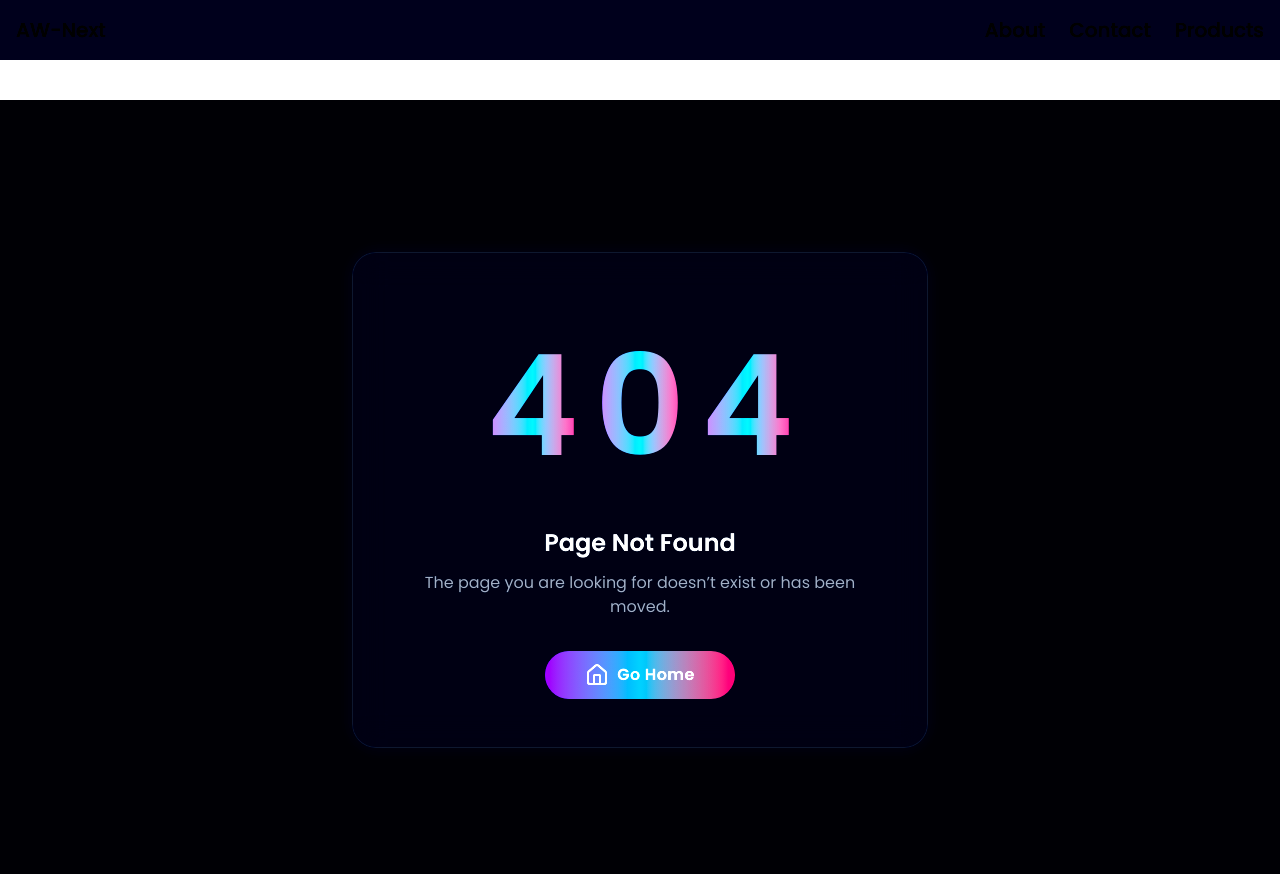
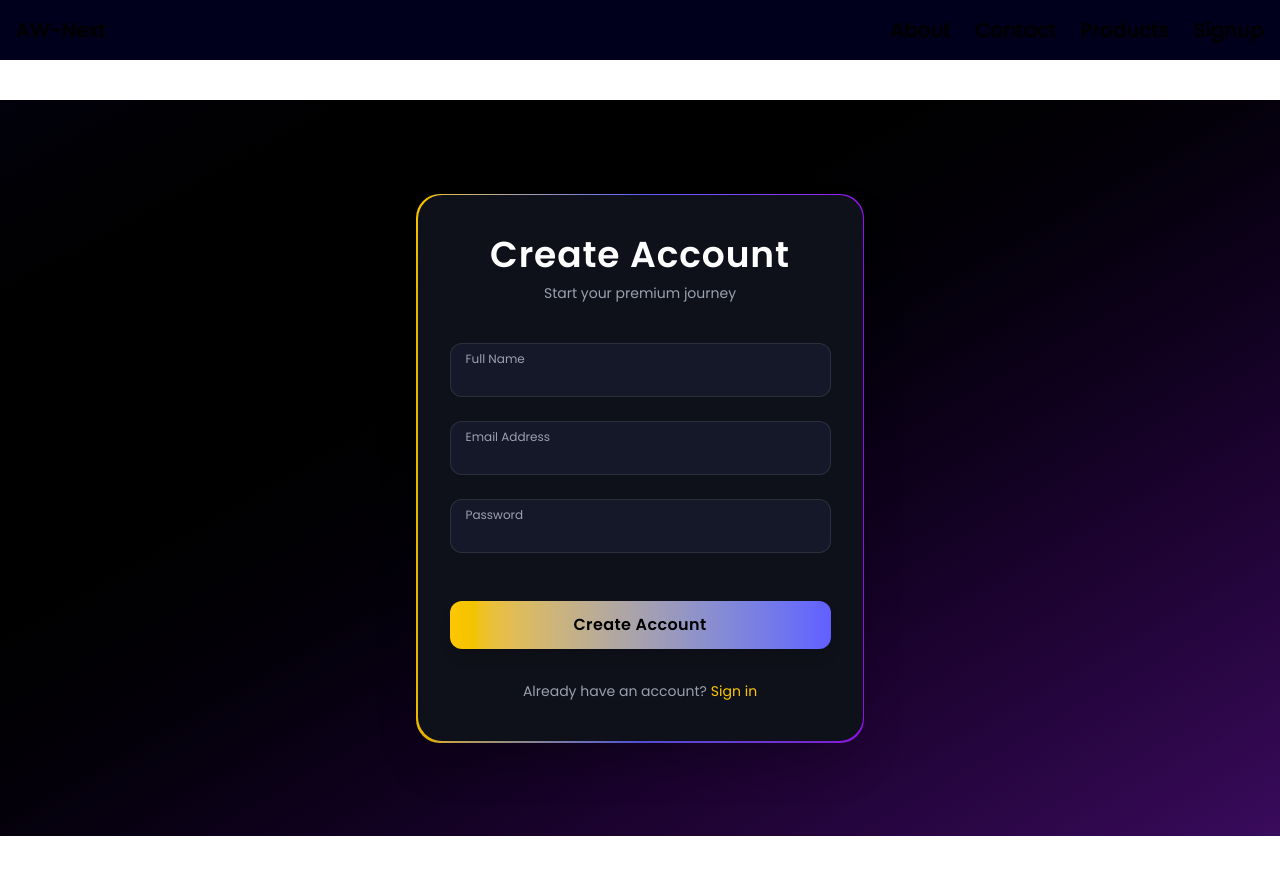
Before and after one commit to awadi99/Next.js-Journey, a Next.js app: page /signup in a window 1280 px wide. Before the commit this address had no page. Shown: the top 874 px of the page. After the commit the page ends 836 px from the top, so only its background shows below. Built offline with nearby package versions, Linux system fonts and the light colour scheme.

Commit message:
useRouter next.js

```diff
--- a/src/Components/Nav.jsx
+++ b/src/Components/Nav.jsx
@@ -8,6 +8,7 @@ function Nav(){
                     <Link href="/about">About</Link>
                     <Link href="/contact">Contact</Link>
                     <Link href="/product">Products</Link>
+                    <Link href="/signup">Signup</Link>
                 </div>
             </div>
         </>
--- /dev/null
+++ b/src/app/(user)/signup/layout.js
@@ -0,0 +1,78 @@
+// import "./globals.css";
+import Nav from "@/Components/Nav";
+import { Poppins } from "next/font/google";
+
+const Pop = Poppins({
+  subsets: ["latin"],
+  weight: ["400", "500", "600"],
+});
+
+
+export const metadata = {
+  title: {
+    default: "My Portfolio | Full Stack Developer",
+    template: "%s | My Portfolio",
+  },
+
+  description:
+    "Welcome to my personal portfolio website. I am a Full Stack Developer skilled in MERN Stack, React, Next.js, and modern web technologies.",
+
+  keywords: [
+    "Portfolio",
+    "Web Developer",
+    "Full Stack Developer",
+    "MERN Stack",
+    "React",
+    "Next.js",
+    "JavaScript",
+    "Frontend Developer",
+    "Backend Developer",
+  ],
+
+  authors: [
+    { name: "Aditya Waghmare "}
+  ],
+
+  creator: "Aditya Waghmare",
+
+  metadataBase: new URL("https://your-website-url.com"),
+
+  openGraph: {
+    title: "My Portfolio | Full Stack Developer",
+    description:
+      "Personal portfolio showcasing my skills, projects, and experience in web development.",
+    url: "https://your-website-url.com",
+    siteName: "My Portfolio",
+    images: [
+      {
+        url: "/og-image.png",
+        width: 1200,
+        height: 630,
+        alt: "Portfolio preview image",
+      },
+    ],
+    locale: "en_US",
+    type: "website",
+  },
+
+  twitter: {
+    card: "summary_large_image",
+    title: "My Portfolio | Full Stack Developer",
+    description:
+      "Welcome to my personal portfolio website made using Next.js.",
+    images: ["/og-image.png"],
+  },
+
+  themeColor: "#ffffff",
+};
+
+export default function RootLayout({ children }) {
+  return (
+    <html lang="en">
+      <body className={Pop.className} >
+        {/* <Nav /> */}
+        {children}
+      </body>
+    </html>
+  );
+}
--- /dev/null
+++ b/src/app/(user)/signup/page.jsx
@@ -0,0 +1,115 @@
+"use client";
+
+import { useState } from "react";
+import { motion } from "framer-motion";
+import { useRouter } from "next/navigation";
+
+export default function Signup() {
+    const route = useRouter()
+    const [formData, setFormData] = useState({
+        name: "",
+        email: "",
+        password: "",
+    });
+
+    const handleChange = (e) =>
+        setFormData({ ...formData, [e.target.name]: e.target.value });
+
+    const handleSubmit = (e) => {
+        e.preventDefault();
+        console.log(formData);
+        route.push("/");
+
+    };
+
+    return (
+        <div className="relative flex items-center justify-center px-4
+min-h-[calc(100vh-64px)]">
+
+            {/* Animated background gradient */}
+            <motion.div
+                animate={{ backgroundPosition: ["0% 50%", "100% 50%", "0% 50%"] }}
+                transition={{ duration: 12, repeat: Infinity }}
+                className="absolute inset-0 bg-gradient-to-br from-indigo-900 via-black to-purple-900 bg-[length:200%_200%]"
+            />
+
+            {/* Card Wrapper */}
+            <motion.div
+                initial={{ opacity: 0, y: 60 }}
+                animate={{ opacity: 1, y: 0 }}
+                transition={{ duration: 0.8, ease: "easeOut" }}
+                className="relative z-10 w-full max-w-md"
+            >
+                <div className="rounded-3xl p-[1.5px] bg-gradient-to-r from-yellow-400 via-indigo-500 to-purple-600">
+                    <div className="bg-[#0f111a] rounded-3xl px-8 py-10 shadow-2xl">
+
+                        {/* Heading */}
+                        <motion.div
+                            initial={{ opacity: 0 }}
+                            animate={{ opacity: 1 }}
+                            transition={{ delay: 0.3 }}
+                            className="text-center mb-10"
+                        >
+                            <h2 className="text-4xl font-semibold text-white tracking-wide">
+                                Create Account
+                            </h2>
+                            <p className="text-gray-400 mt-2 text-sm">
+                                Start your premium journey
+                            </p>
+                        </motion.div>
+
+                        {/* Form */}
+                        <form onSubmit={handleSubmit} className="space-y-6">
+
+                            {/* Input Group */}
+                            {[
+                                { label: "Full Name", name: "name", type: "text" },
+                                { label: "Email Address", name: "email", type: "email" },
+                                { label: "Password", name: "password", type: "password" },
+                            ].map((field, i) => (
+                                <motion.div
+                                    key={field.name}
+                                    initial={{ opacity: 0, x: -30 }}
+                                    animate={{ opacity: 1, x: 0 }}
+                                    transition={{ delay: 0.4 + i * 0.15 }}
+                                    className="relative"
+                                >
+                                    <input
+                                        type={field.type}
+                                        name={field.name}
+                                        required
+                                        value={formData[field.name]}
+                                        onChange={handleChange}
+                                        className="peer w-full rounded-xl bg-[#151828] px-4 pt-5 pb-2 text-white border border-white/10 outline-none focus:border-yellow-400 transition"
+                                    />
+                                    <label className="absolute left-4 top-2 text-xs text-gray-400 transition-all peer-focus:text-yellow-400 peer-valid:text-yellow-400">
+                                        {field.label}
+                                    </label>
+                                </motion.div>
+                            ))}
+
+                            {/* Button */}
+                            <motion.button
+                                whileHover={{ scale: 1.04 }}
+                                whileTap={{ scale: 0.96 }}
+                                className="w-full mt-6 py-3 rounded-xl font-semibold tracking-wide text-black
+                bg-gradient-to-r from-yellow-400 to-indigo-500 shadow-lg"
+                            >
+                                Create Account
+                            </motion.button>
+                        </form>
+
+                        {/* Footer */}
+                        <div className="text-center mt-8 text-sm text-gray-400">
+                            Already have an account?
+                            <span className="text-yellow-400 ml-1 cursor-pointer hover:underline">
+                                Sign in
+                            </span>
+                        </div>
+
+                    </div>
+                </div>
+            </motion.div>
+        </div>
+    );
+}
```
